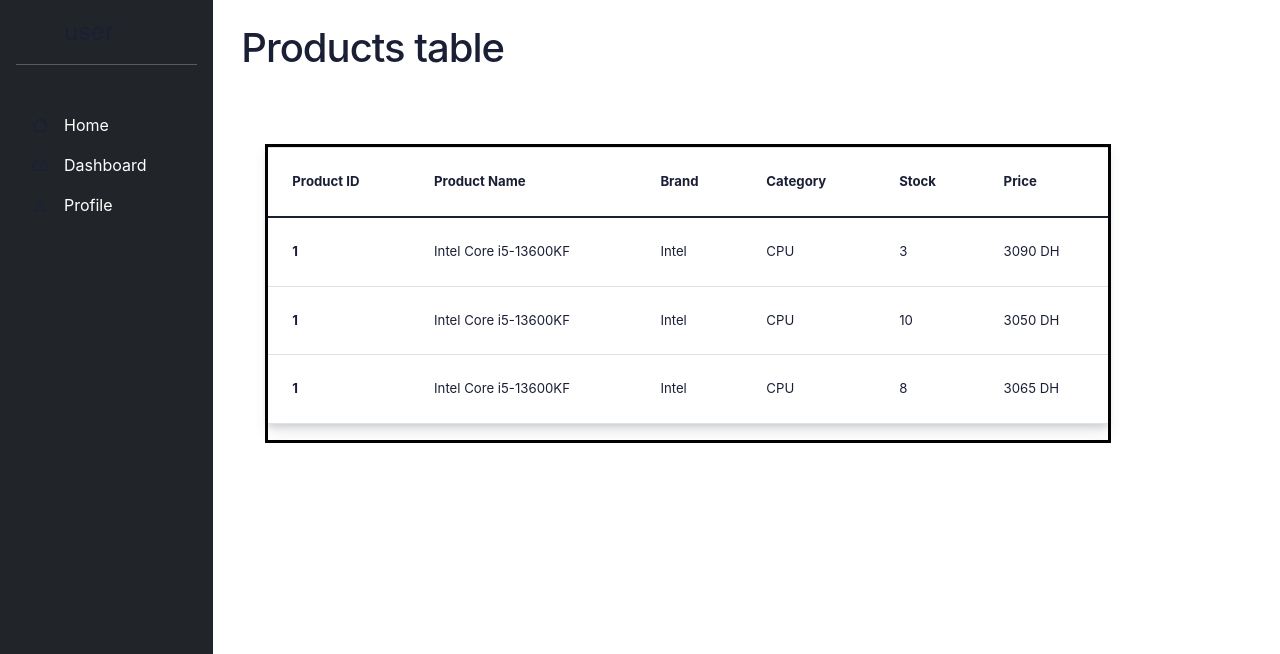
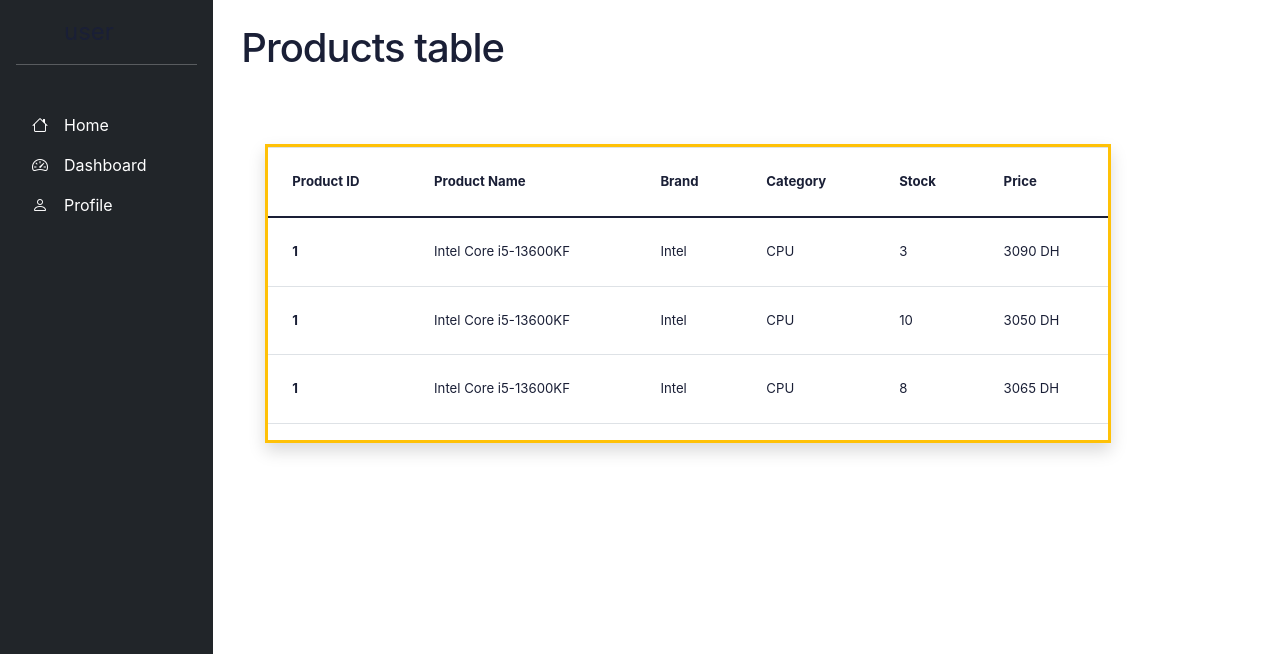
Before and after one commit to spirithuntt/Origin-Gamer, a PHP site: page /dashboard/dashboard.php in a window 1280 px wide. Shown: the part 56-710 px from the top of the page. Run offline with PHP 8.4, Linux system fonts and the light colour scheme; some libraries are stand-ins or nearby versions.

Commit message:
fixed a table's shadow and emojis
it was a problem with a shadow  in table and emojis bootstrap link

```diff
--- a/login/dashboard/component.html
+++ b/login/dashboard/component.html
@@ -6,7 +6,6 @@
   <meta name="viewport" content="width=device-width, initial-scale=1">
   <link rel="stylesheet" href="https://cdn.jsdelivr.net/npm/bootswatch@4.5.2/dist/yeti/bootstrap.min.css" >
 <link href="https://cdn.jsdelivr.net/npm/bootstrap@5.0.2/dist/css/bootstrap.min.css" rel="stylesheet" integrity="sha384-EVSTQN3/azprG1Anm3QDgpJLIm9Nao0Yz1ztcQTwFspd3yD65VohhpuuCOmLASjC" crossorigin="anonymous">
-<link rel="stylesheet" href="https://cdnjs.cloudflare.com/ajax/libs/font-awesome/4.7.0/css/font-awesome.min.css">
 <link rel="stylesheet" href="https://cdn.jsdelivr.net/npm/bootstrap-icons@1.10.2/font/bootstrap-icons.css">
 <link rel="stylesheet" href="../style.css">
 </head>
@@ -56,9 +55,9 @@
     </a>
     <hr>
     <ul class="nav nav-pills flex-column mb-auto mt-4">
-      <li><a href="profile.php" class="nav-link text-white"><i class="bi bi-house me-3"></i>Home</a></li>
-      <li><a href="dashboard.php" class="nav-link text-white" aria-current="page"><i class="bi bi-speedometer2 me-3"></i>Dashboard</a></li>
-      <li><a href="#" class="nav-link text-white"><i class="bi bi-person me-3"></i>Profile</a></li>
+      <li><a href="profile.php" class="nav-link text-white"><i class="bi bi-house me-3 text-white"></i>Home</a></li>
+      <li><a href="dashboard.php" class="nav-link text-white" aria-current="page"><i class="bi bi-speedometer2 me-3 text-white"></i>Dashboard</a></li>
+      <li><a href="#" class="nav-link text-white"><i class="bi bi-person me-3 text-white"></i>Profile</a></li>
   </ul>
   </div>
     </div>
--- a/login/dashboard/dashboard.php
+++ b/login/dashboard/dashboard.php
@@ -12,7 +12,7 @@ include 'component.html';
 <h1 class="container page-header p-4">
 						Products table
 					</h1>
-  <div class="tableau w-75 m-5 w-100">
+  <div class="tableau w-75 m-5 w-100 shadow">
         <table class="table table-hover" id=productstable >
   <thead>
     <tr>
--- a/login/dashboard/profile.php
+++ b/login/dashboard/profile.php
@@ -78,6 +78,5 @@ include 'component.html';
                 </div>
                 </div>
                 </div>
-
 </body>
 </html>
--- a/login/style.css
+++ b/login/style.css
@@ -179,10 +179,6 @@ a.ssolink {
     margin: 0 10px;
 }
 
-#productstable
-{
-  box-shadow: rgba(60, 66, 87, 0.12) 0px 7px 14px 0px, rgba(0, 0, 0, 0.12) 0px 3px 6px 0px;
-}
 .bg-info{
   background-color: #1a1a1a!important;
 }
@@ -192,8 +188,8 @@ a.ssolink {
 .table>:not(caption)>*>* {
   padding: 1.5rem;
 }
-.tableau{
-  border: 3px solid black;
+.tableau {
+  border: 3px solid #ffc107;
 }
 /* .animationRightLeft {
   animation: animationRightLeft 2s ease-in-out infinite;
```
